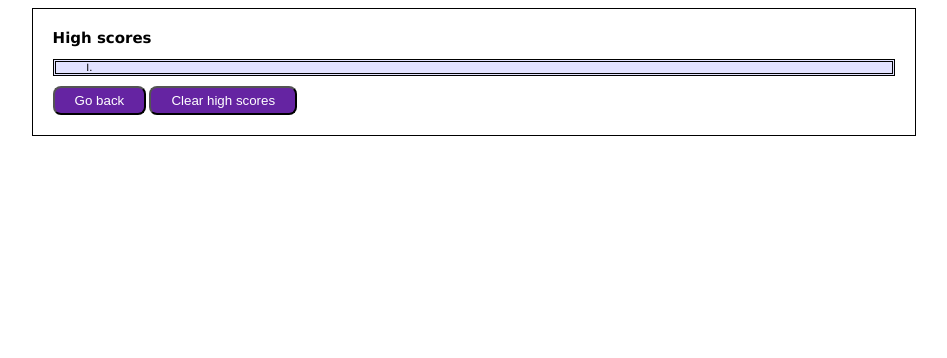
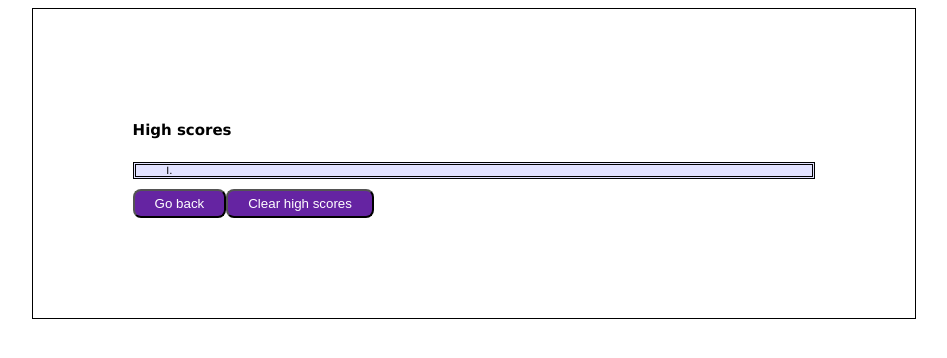
Before and after one commit to ruthiepina/Coding-Assesment, a plain HTML site: page index.html in a window 1280 px wide. Shown: the whole page, without its empty margins (166-1113 px from the left). Drawn offline with Linux system fonts and the light colour scheme.

Commit message:
fixed bugs for flex sections, created container for navigation btns in the high scores section.

```diff
--- a/assets/css/style.css
+++ b/assets/css/style.css
@@ -14,6 +14,7 @@ main {
 
 /** Header */
 .header {
+   display: flex;
    justify-content: space-between;
    align-items: center;
 }
@@ -30,6 +31,7 @@ a {
 
 /** Quiz intro */
 .start-quiz {
+   display: flex;
    flex-direction: column;
    align-items: center;
 }
@@ -54,6 +56,7 @@ a {
 
 /** Answer buttons */
 .question-container {
+   display: flex;
    flex-direction: column;
 }
 
@@ -64,6 +67,7 @@ a {
 }
 
 .answer-buttons {
+   display: flex;
    flex-direction: column;
    align-items: flex-start;
 }
@@ -92,6 +96,7 @@ a {
    flex-direction: column;
    margin: 2rem;
 }
+
 /** Score submit btn */
 .score-submit:active {
    background-color: var(--question-answer);
@@ -100,8 +105,10 @@ a {
 
 /** High Scores Page */
 .high-scores {
+   display: flex;
    flex-direction: column;
-   margin: 2rem;
+   margin: 10rem;
+justify-content: flex-start;
 }
 
 /** List of scores styling */
@@ -116,6 +123,14 @@ a {
    color: black;
 }
 
+/** Container for high scores buttons */
+.high-score-nav {
+display: flex;
+padding: 0;
+margin-right: 3rem;
+
+}
+
 /** Go back btn */
 .go-back-btn:active {
    background-color: var(--question-answer);
@@ -123,6 +138,6 @@ a {
 
 /** Clear high scores btn */
 .clear-btn:active {
-background-color: var(--question-answer);
+   background-color: var(--question-answer);
 }
 /** End of High Score page */
--- a/index.html
+++ b/index.html
@@ -70,8 +70,10 @@
             <ol class="scores-list" id="scores-list">
                <li class="initials-score"></li>
             </ol>
-            <button type="submit" class="go-back-btn all-btn" id="go-back-btn">Go back</button>
-            <button type="submit" class="clear-btn all-btn" id="clear-btn">Clear high scores</button>
+            <div class="high-score-nav">
+               <button type="submit" class="go-back-btn all-btn" id="go-back-btn">Go back</button>
+               <button type="submit" class="clear-btn all-btn" id="clear-btn">Clear high scores</button>
+            </div>
          </section>
          <!-- End of high scores -->
       </main>
```
Also changed, not shown: assets/js/script.js (added).
